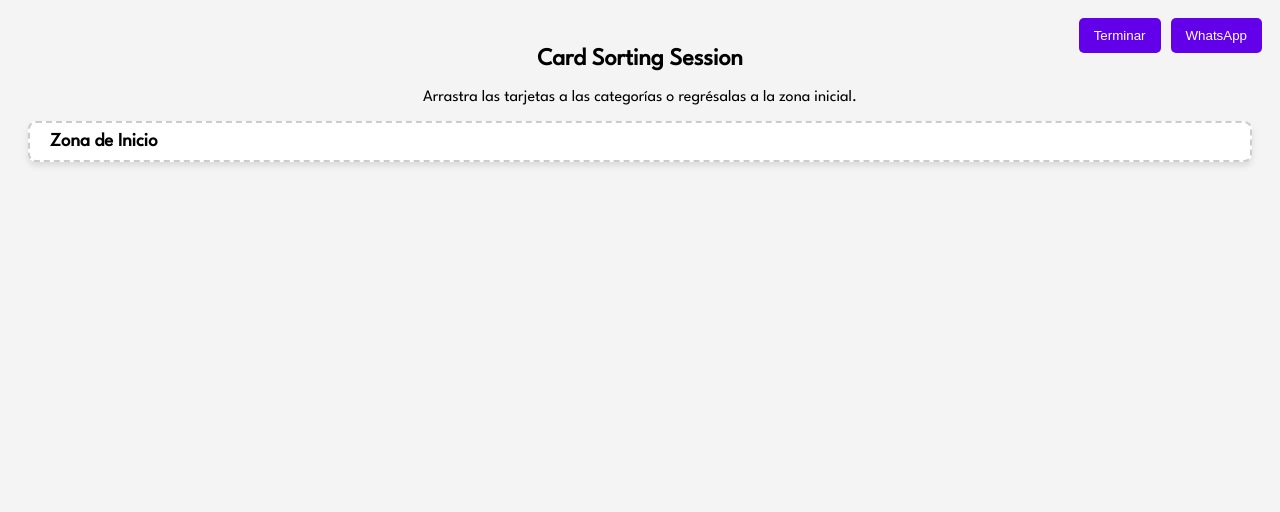
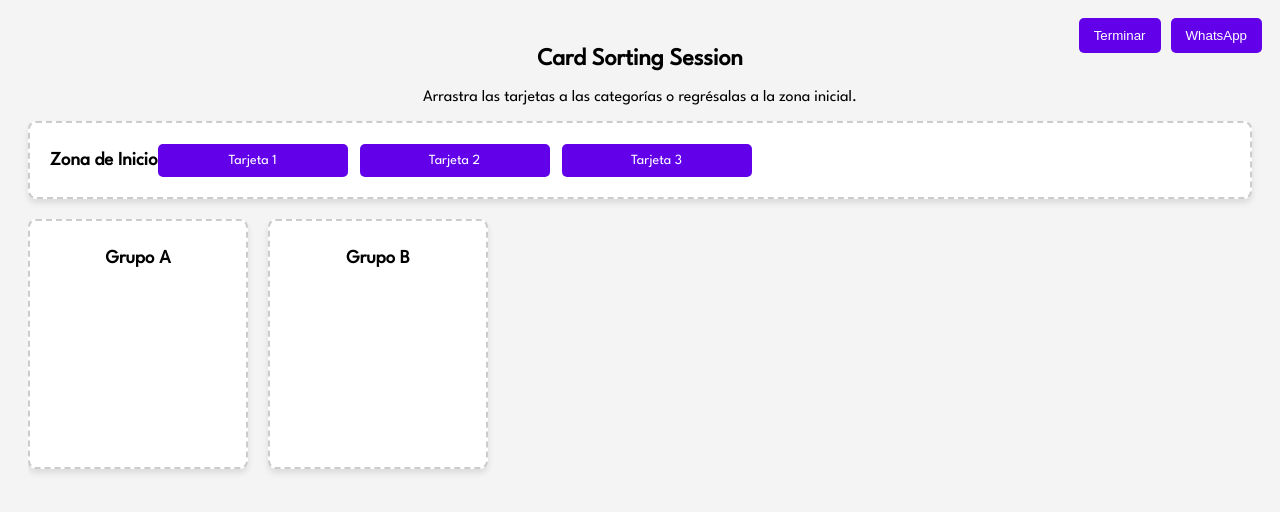
Before and after one commit to cronozul/p_cards, a plain HTML site: page card_sorting/index.html in a window 1280 px wide. Drawn offline with Linux system fonts and the light colour scheme.

Commit message:
fixed initial zone bug

```diff
--- a/card_sorting/index.html
+++ b/card_sorting/index.html
@@ -29,57 +29,45 @@
             cursor: pointer;
         }
 
-        .initial-zone {
+        .initial-zone, .category {
             display: flex;
             align-items: center;
             justify-content: flex-start;
-            width: 100%;
-            min-height: 40px;
+            flex-wrap: wrap;
+            min-height: 60px;
             background: white;
             padding: 10px 20px;
             border-radius: 8px;
             border: 2px dashed #ccc;
             box-shadow: 0 4px 6px rgba(0, 0, 0, 0.1);
             box-sizing: border-box;
-        }
-
-        .initial-zone h3 {
-            margin: 0;
-            text-align: left;
-            flex-shrink: 0;
+            position: relative;
         }
 
         .cards-container {
             display: flex;
             flex-wrap: wrap;
+            gap: 12px;
+        }
+
+        .container {
+            display: flex;
+            flex-direction: row;
+            gap: 20px;
             justify-content: flex-start;
-            gap: 10px;
-            margin-left: 20px;
-            flex-grow: 1;
+            margin-top: 20px;
+            overflow-x: auto;
+            white-space: nowrap;
+            padding-bottom: 10px;
         }
 
         .category {
             width: 220px;
             min-height: 250px;
-            background: white;
-            padding: 10px;
-            border-radius: 8px;
-            border: 2px dashed #ccc;
-            box-shadow: 0 4px 6px rgba(0, 0, 0, 0.1);
             display: flex;
             flex-direction: column;
             align-items: center;
-        }
-
-        .add-category {
-            cursor: pointer;
-            font-size: 20px;
-            background: #6200ea;
-            color: white;
-            border: none;
-            padding: 10px;
-            border-radius: 50%;
-            margin-top: 10px;
+            flex-shrink: 0;
         }
 
         .card {
@@ -108,7 +96,7 @@
     <h2>Card Sorting Session</h2>
     <p>Arrastra las tarjetas a las categorías o regrésalas a la zona inicial.</p>
 
-    <div class="initial-zone" id="initial-zone" data-category="initial-zone">
+    <div class="initial-zone" id="initial-zone">
         <h3>Zona de Inicio</h3>
         <div class="cards-container" id="cards-container"></div>
     </div>
@@ -118,69 +106,66 @@
     <script>
         const urlParams = new URLSearchParams(window.location.search);
         let freeform = urlParams.get("freeform") === "1";
-        let categorias = urlParams.get("categorias")?.split(",") || [];
-        const tarjetas = urlParams.get("tarjetas")?.split(",") || [];
+        let categorias = urlParams.get("categorias")?.split(",").filter(Boolean) || [];
+        let tarjetas = urlParams.get("tarjetas")?.split(",").filter(Boolean) || [];
 
-        if (freeform) {
-            categorias = categorias.filter(cat => cat !== "freeform");
+        if (!urlParams.has("categorias") && !urlParams.has("tarjetas")) {
+            alert("⚠️ No URL parameters found. Using default test setup.");
+            categorias = ["Grupo A", "Grupo B"];
+            tarjetas = ["Tarjeta 1", "Tarjeta 2", "Tarjeta 3"];
         }
 
         const container = document.getElementById("categories-container");
-        const initialZone = document.getElementById("cards-container");
+        const initialCardsContainer = document.getElementById("cards-container");
+        const initialZone = document.getElementById("initial-zone");
+
+        function handleDrop(e, div) {
+            e.preventDefault();
+            const cardId = e.dataTransfer.getData("text/plain");
+            const card = document.getElementById(cardId);
+            if (card) {
+                div.appendChild(card);
+            }
+        }
+
+        function addDragAndDropListeners(element) {
+            element.addEventListener("dragstart", e => {
+                e.dataTransfer.setData("text/plain", e.target.id);
+                e.target.classList.add("dragging");
+            });
+            element.addEventListener("dragend", e => {
+                e.target.classList.remove("dragging");
+            });
+        }
 
         function renderCategories() {
             container.innerHTML = "";
-            categorias.forEach(categoria => {
+            categorias.forEach((categoria, index) => {
                 const div = document.createElement("div");
                 div.classList.add("category");
                 div.setAttribute("data-category", categoria);
-                div.innerHTML = `<h3>${categoria}</h3>`;
+                div.innerHTML = `<h3>${categoria}</h3><div class='cards-container' id='category-${index}'></div>`;
                 div.addEventListener("dragover", e => e.preventDefault());
-                div.addEventListener("drop", e => handleDrop(e, div));
+                div.addEventListener("drop", e => handleDrop(e, div.querySelector('.cards-container')));
                 container.appendChild(div);
             });
-
-            if (freeform) {
-                const addCategoryBtn = document.createElement("button");
-                addCategoryBtn.classList.add("add-category");
-                addCategoryBtn.innerText = "+";
-                addCategoryBtn.onclick = addNewCategory;
-                container.appendChild(addCategoryBtn);
-            }
         }
 
         function renderCards() {
-            initialZone.innerHTML = "";
-            tarjetas.forEach(texto => {
+            initialCardsContainer.innerHTML = "";
+            tarjetas.forEach((tarjeta, index) => {
                 const card = document.createElement("div");
                 card.classList.add("card");
-                card.innerText = texto;
-                card.draggable = true;
-                card.addEventListener("dragstart", e => { e.dataTransfer.setData("text", texto); card.classList.add("dragging"); });
-                card.addEventListener("dragend", () => card.classList.remove("dragging"));
-                initialZone.appendChild(card);
+                card.setAttribute("draggable", "true");
+                card.setAttribute("id", `card-${index}`);
+                card.innerText = tarjeta;
+                addDragAndDropListeners(card);
+                initialCardsContainer.appendChild(card);
             });
         }
 
-        function handleDrop(e, target) {
-            e.preventDefault();
-            const text = e.dataTransfer.getData("text");
-            const card = [...document.querySelectorAll(".card")].find(c => c.innerText === text);
-            if (card) target.appendChild(card);
-        }
-
-        function addNewCategory() {
-            const newCategory = prompt("Nombre de la nueva categoría:");
-            if (newCategory) {
-                categorias.push(newCategory);
-                const newParams = new URLSearchParams(window.location.search);
-                newParams.set("freeform", "1");
-                newParams.set("categorias", categorias.join(","));
-                window.history.replaceState(null, "", "?" + newParams.toString());
-                renderCategories();
-
-            }
-        }
+        initialZone.addEventListener("dragover", e => e.preventDefault());
+        initialZone.addEventListener("drop", e => handleDrop(e, initialCardsContainer));
 
         renderCategories();
         renderCards();
```
